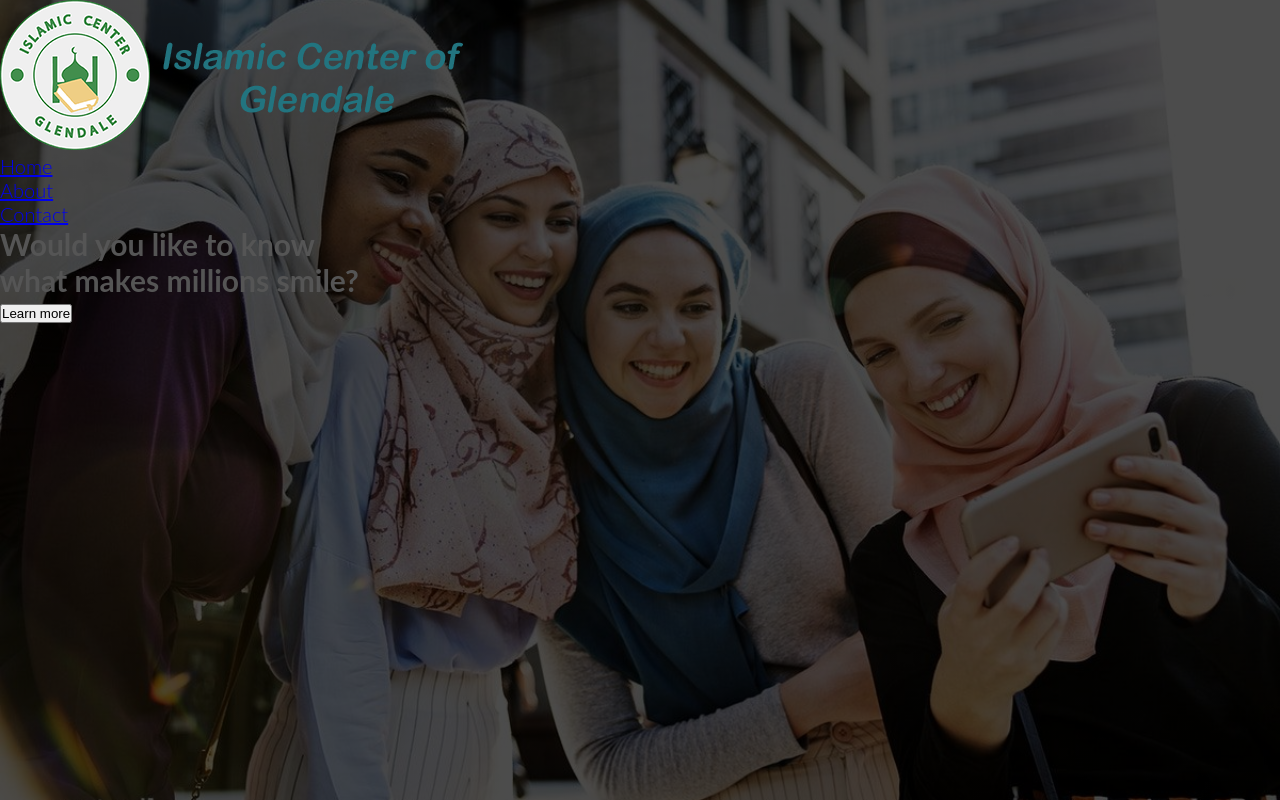
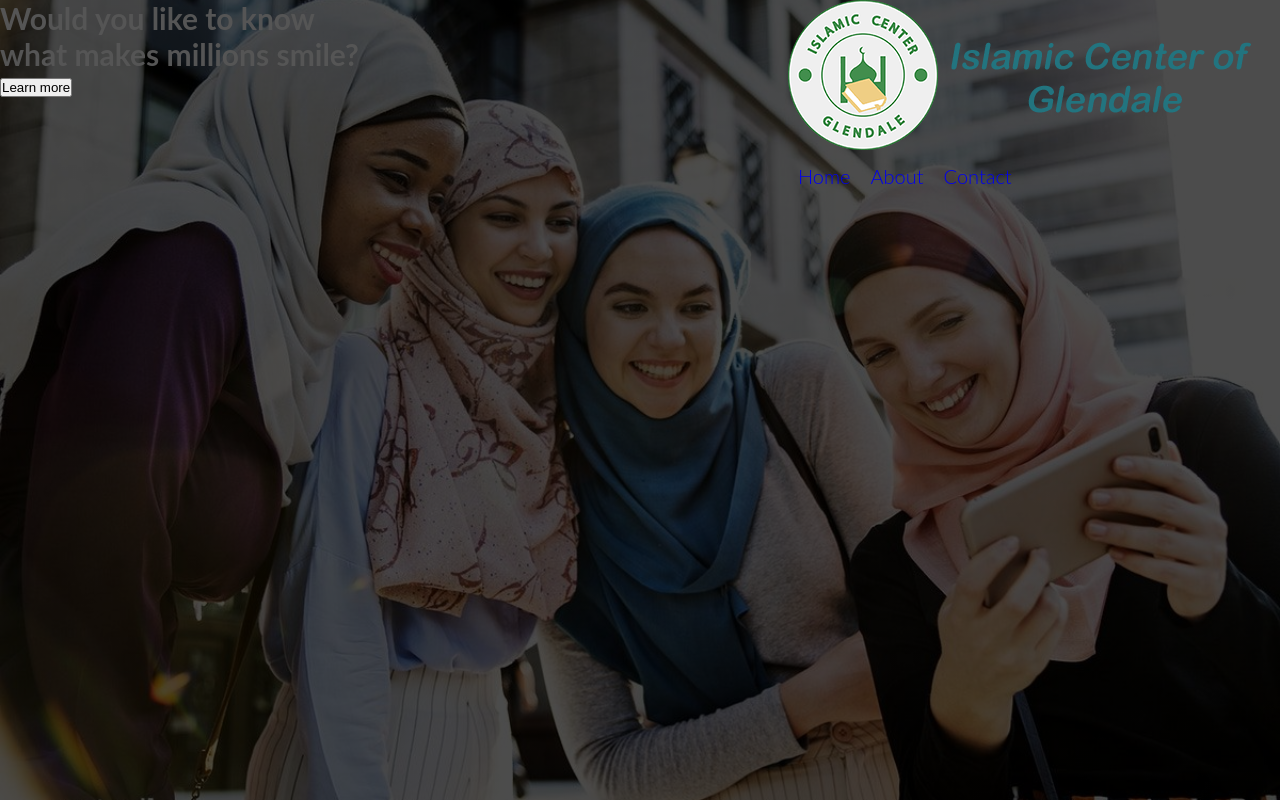
Before and after one commit to JasonTHolmes/masjid-website, a plain HTML site: page index.html in a window 1280 px wide. Drawn offline with Linux system fonts and the light colour scheme.

Commit message:
adjusting the navigation

```diff
--- a/css/style.css
+++ b/css/style.css
@@ -43,3 +43,21 @@ header{
 /* ------------------------------------------------------------------------------ */
 /* ------------------------------------NAVIGATION------------------------------------ */
 /* ------------------------------------------------------------------------------ */
+/* nav img {
+    float: left;
+} */
+
+nav{
+    float: right;
+}
+
+li {
+    list-style: none;
+    padding: 10px;
+    float: left;
+}
+
+a {
+    text-decoration: none;
+    float: right;
+}
```
Also changed, not shown: test.html (deleted, +0 -23 lines).
